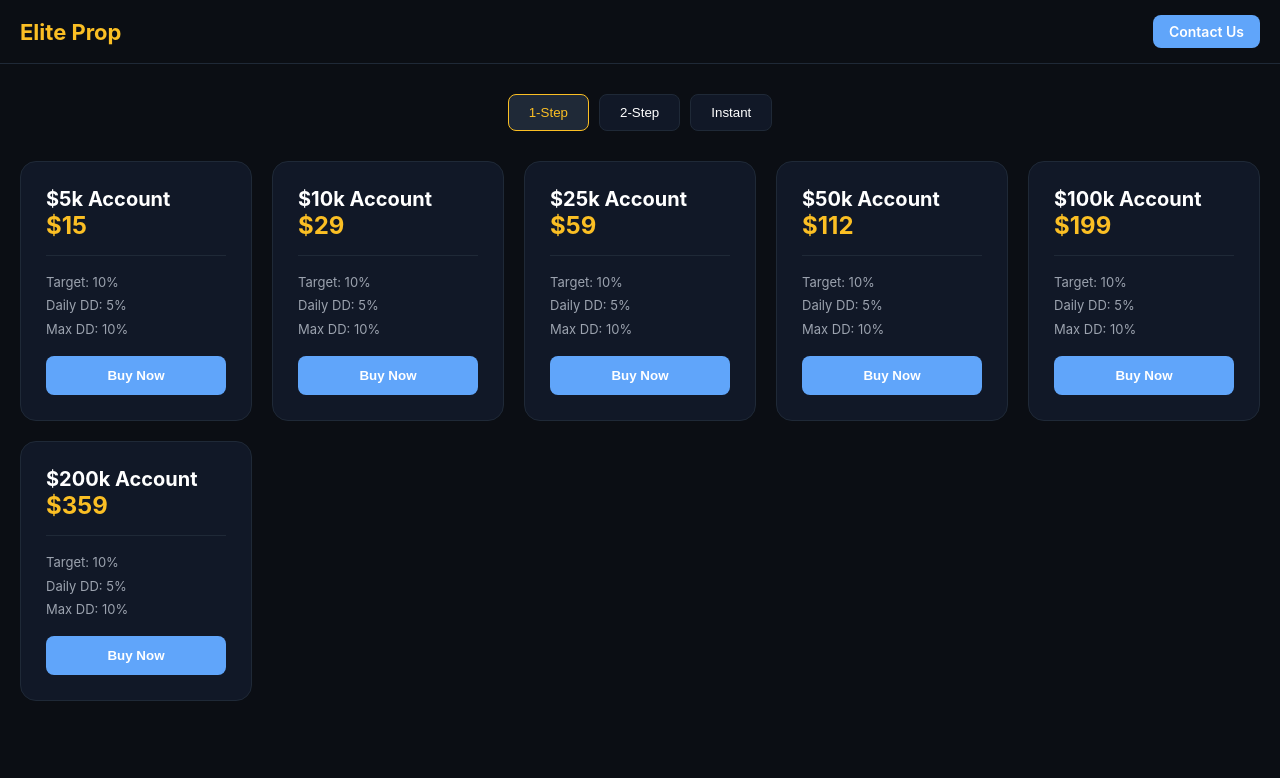
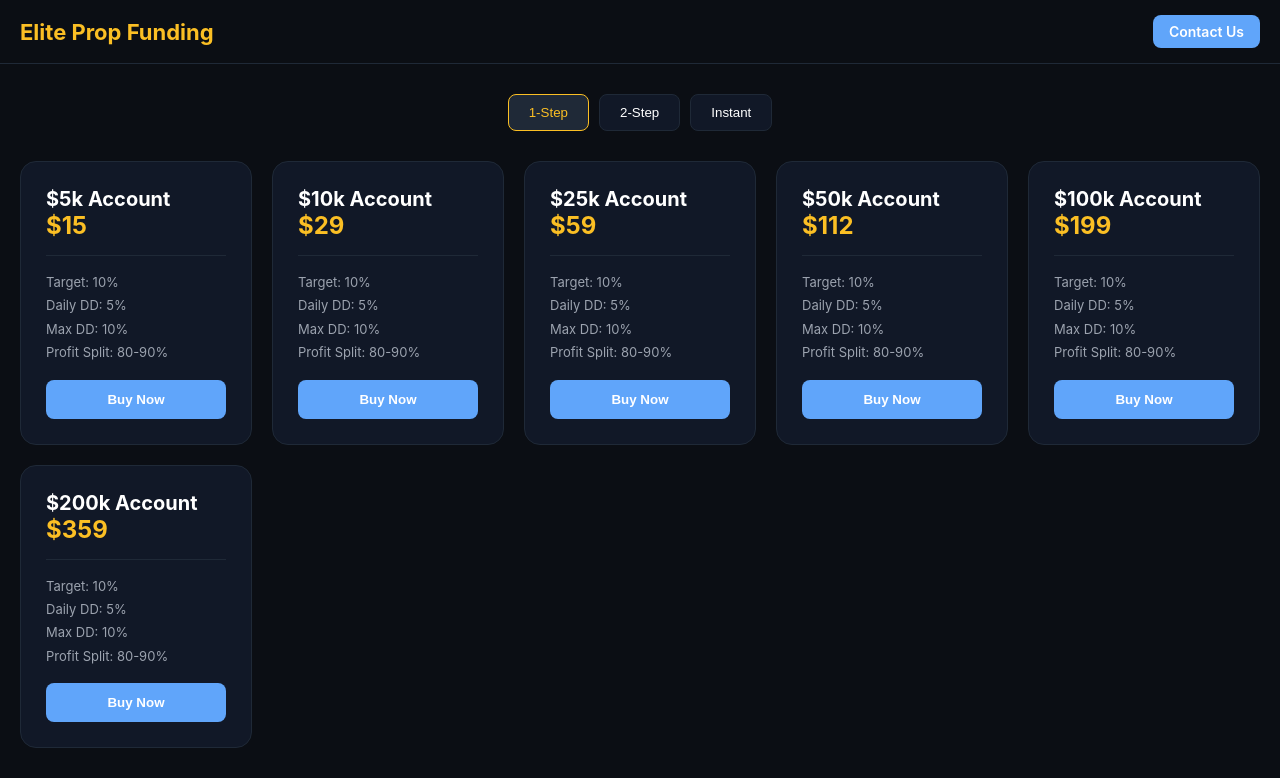
Before and after one commit to elitepropfunding-code/elite-prop-funding, a plain HTML site: page index.html in a window 1280 px wide. Both pictures are taken after a click on the button "1-Step". Shown: the top 778 px of the page. Drawn offline with Linux system fonts and the light colour scheme.

Commit message:
Update index.html

```diff
--- a/index.html
+++ b/index.html
@@ -8,19 +8,31 @@
     :root { --bg: #0b0e14; --card-bg: #111827; --border: #1f2937; --accent: #fbbf24; --btn: #60a5fa; }
     body { font-family: -apple-system, BlinkMacSystemFont, "Segoe UI", Roboto, sans-serif; background-color: var(--bg); color: #ffffff; margin: 0; padding: 0; }
 
+    /* Header */
     header { padding: 15px 20px; display: flex; justify-content: space-between; align-items: center; border-bottom: 1px solid var(--border); background: var(--bg); }
-    .logo { font-weight: bold; font-size: 22px; color: var(--accent); }
-    .nav-btn { background: var(--btn); color: #fff; padding: 8px 16px; border-radius: 8px; font-weight: 600; cursor: pointer; text-decoration: none; font-size: 14px; }
+    .logo { font-weight: bold; font-size: 22px; color: var(--accent); white-space: nowrap; }
+    .nav-btn { background: var(--btn); color: #fff; padding: 8px 16px; border-radius: 8px; font-weight: 600; cursor: pointer; text-decoration: none; font-size: 14px; border: none; }
 
+    /* Tabs */
     .tab-container { display: flex; justify-content: center; gap: 10px; margin: 30px 0; }
     .tab-btn { background: var(--card-bg); border: 1px solid var(--border); color: #fff; padding: 10px 20px; border-radius: 8px; cursor: pointer; transition: 0.3s; }
     .tab-btn.active { border-color: var(--accent); background: #1f2937; color: var(--accent); }
 
+    /* Trust & Reviews */
     .trust-section { text-align: center; margin: 40px 0; }
     .trust-badge { display: inline-block; padding: 10px 20px; border: 1px solid var(--accent); color: var(--accent); border-radius: 50px; font-weight: bold; margin-bottom: 20px; }
     .reviews-grid { display: grid; grid-template-columns: repeat(auto-fit, minmax(280px, 1fr)); gap: 20px; padding: 0 20px; margin-bottom: 50px; }
     .review-card { background: var(--card-bg); padding: 20px; border-radius: 12px; border: 1px solid var(--border); }
 
+    /* Highlight Section */
+    .highlight-banner { border: 2px solid var(--accent); background: #111827; padding: 30px; text-align: center; margin: 40px 20px; border-radius: 16px; box-shadow: 0 0 15px rgba(251, 191, 36, 0.2); }
+    .highlight-text { font-size: 32px; font-weight: bold; color: var(--accent); margin: 0; }
+
+    /* Payout Banner */
+    .payout-banner { background: linear-gradient(90deg, #1f2937, #111827); border-top: 2px solid var(--accent); padding: 40px 20px; text-align: center; margin-top: 50px; }
+    .payout-banner h2 { color: var(--accent); margin-bottom: 10px; }
+
+    /* Account Grid */
     .grid-container { padding: 0 20px 40px; }
     .account-grid { display: grid; grid-template-columns: repeat(auto-fit, minmax(220px, 1fr)); gap: 20px; }
     .account-card { background: var(--card-bg); border: 1px solid var(--border); padding: 25px; border-radius: 16px; text-align: left; transition: transform 0.2s; }
@@ -29,6 +41,7 @@
     .details { font-size: 13px; color: #9ca3af; margin: 15px 0; line-height: 1.8; border-top: 1px solid var(--border); padding-top: 15px; }
     .select-btn { width: 100%; background: var(--btn); color: #fff; padding: 12px; border-radius: 8px; border: none; cursor: pointer; font-weight: bold; }
 
+    /* Modal */
     .modal { display:none; position:fixed; top:0; left:0; width:100%; height:100%; background:rgba(0,0,0,0.9); z-index: 200; padding: 20px; overflow-y: auto; }
     .modal-content { background: var(--card-bg); max-width: 500px; margin: 50px auto; padding: 30px; border-radius: 20px; border: 1px solid var(--border); box-shadow: 0 10px 25px rgba(0,0,0,0.5); }
     .payment-option { background: var(--bg); border: 1px solid var(--border); padding: 15px; border-radius: 10px; margin-bottom: 10px; }
@@ -40,7 +53,7 @@
 <body>
 
   <header>
-    <div class="logo">Elite Prop</div>
+    <div class="logo">Elite Prop Funding</div>
     <a href="mailto:elitepropfunding@gmail.com" class="nav-btn">Contact Us</a>
   </header>
 
@@ -55,12 +68,21 @@
   </div>
 
   <div class="trust-section">
-    <div class="trust-badge">★ Trustworthy Prop Firm</div>
+    <div class="trust-badge">★ Elite Prop Funding | Trustworthy Firm</div>
     <div class="reviews-grid">
       <div class="review-card">"Elite Prop made my journey simple. The payout was instant!"<br><b>— Tony Mark King</b></div>
       <div class="review-card">"Best platform I have tested so far. Very disciplined rules."<br><b>— Jean King</b></div>
       <div class="review-card">"Finally, a prop firm that listens to traders. Highly recommend."<br><b>— Alan Dawson</b></div>
     </div>
+  </div>
+
+  <div class="highlight-banner">
+    <p class="highlight-text">We paid over $20,000,000 USD to our traders!</p>
+  </div>
+
+  <div class="payout-banner">
+    <h2>⚡ Payouts Within 24 Hours</h2>
+    <p>We believe in fast rewards. Once approved, your profit share is processed in less than 24 hours.</p>
   </div>
 
   <div id="modal" class="modal">
@@ -83,20 +105,20 @@
   <script>
     const data = {
       '1step': [
-        ['$5k', '$15', 'Target: 10%', 'Daily DD: 5%', 'Max DD: 10%'], ['$10k', '$29', 'Target: 10%', 'Daily DD: 5%', 'Max DD: 10%'],
-        ['$25k', '$59', 'Target: 10%', 'Daily DD: 5%', 'Max DD: 10%'], ['$50k', '$112', 'Target: 10%', 'Daily DD: 5%', 'Max DD: 10%'],
-        ['$100k', '$199', 'Target: 10%', 'Daily DD: 5%', 'Max DD: 10%'], ['$200k', '$359', 'Target: 10%', 'Daily DD: 5%', 'Max DD: 10%']
+        ['$5k', '$15', 'Target: 10%', 'Daily DD: 5%', 'Max DD: 10%', 'Profit Split: 80-90%'], ['$10k', '$29', 'Target: 10%', 'Daily DD: 5%', 'Max DD: 10%', 'Profit Split: 80-90%'],
+        ['$25k', '$59', 'Target: 10%', 'Daily DD: 5%', 'Max DD: 10%', 'Profit Split: 80-90%'], ['$50k', '$112', 'Target: 10%', 'Daily DD: 5%', 'Max DD: 10%', 'Profit Split: 80-90%'],
+        ['$100k', '$199', 'Target: 10%', 'Daily DD: 5%', 'Max DD: 10%', 'Profit Split: 80-90%'], ['$200k', '$359', 'Target: 10%', 'Daily DD: 5%', 'Max DD: 10%', 'Profit Split: 80-90%']
       ],
       '2step': [
-        ['$5k', '$11', 'Target: 8%/5%', 'Daily DD: 5%', 'Max DD: 10%'], ['$10k', '$20', 'Target: 8%/5%', 'Daily DD: 5%', 'Max DD: 10%'],
-        ['$25k', '$35', 'Target: 8%/5%', 'Daily DD: 5%', 'Max DD: 10%'], ['$50k', '$65', 'Target: 8%/5%', 'Daily DD: 5%', 'Max DD: 10%'],
-        ['$100k', '$110', 'Target: 8%/5%', 'Daily DD: 5%', 'Max DD: 10%'], ['$200k', '$210', 'Target: 8%/5%', 'Daily DD: 5%', 'Max DD: 10%'],
-        ['$500k', '$499', 'Target: 8%/5%', 'Daily DD: 5%', 'Max DD: 10%']
+        ['$5k', '$11', 'Target: 8%/5%', 'Daily DD: 5%', 'Max DD: 10%', 'Profit Split: 80-90%'], ['$10k', '$20', 'Target: 8%/5%', 'Daily DD: 5%', 'Max DD: 10%', 'Profit Split: 80-90%'],
+        ['$25k', '$35', 'Target: 8%/5%', 'Daily DD: 5%', 'Max DD: 10%', 'Profit Split: 80-90%'], ['$50k', '$65', 'Target: 8%/5%', 'Daily DD: 5%', 'Max DD: 10%', 'Profit Split: 80-90%'],
+        ['$100k', '$110', 'Target: 8%/5%', 'Daily DD: 5%', 'Max DD: 10%', 'Profit Split: 80-90%'], ['$200k', '$210', 'Target: 8%/5%', 'Daily DD: 5%', 'Max DD: 10%', 'Profit Split: 80-90%'],
+        ['$500k', '$499', 'Target: 8%/5%', 'Daily DD: 5%', 'Max DD: 10%', 'Profit Split: 80-90%']
       ],
       'instant': [
-        ['$1k', '$49', 'Target: No Target', 'Daily DD: 5%', 'Max DD: 5%'], ['$2.5k', '$99', 'Target: No Target', 'Daily DD: 5%', 'Max DD: 5%'],
-        ['$5k', '$199', 'Target: No Target', 'Daily DD: 5%', 'Max DD: 5%'], ['$10k', '$349', 'Target: No Target', 'Daily DD: 5%', 'Max DD: 5%'],
-        ['$25k', '$699', 'Target: No Target', 'Daily DD: 5%', 'Max DD: 5%']
+        ['$1k', '$49', 'Target: No Target', 'Daily DD: 5%', 'Max DD: 5%', 'Profit Split: 80-90%'], ['$2.5k', '$99', 'Target: No Target', 'Daily DD: 5%', 'Max DD: 5%', 'Profit Split: 80-90%'],
+        ['$5k', '$199', 'Target: No Target', 'Daily DD: 5%', 'Max DD: 5%', 'Profit Split: 80-90%'], ['$10k', '$349', 'Target: No Target', 'Daily DD: 5%', 'Max DD: 5%', 'Profit Split: 80-90%'],
+        ['$25k', '$699', 'Target: No Target', 'Daily DD: 5%', 'Max DD: 5%', 'Profit Split: 80-90%']
       ]
     };
 
@@ -108,7 +130,7 @@
         <div class="account-card">
           <div style="font-size: 20px; font-weight: bold;">${i[0]} Account</div>
           <div class="account-price-tag">${i[1]}</div>
-          <div class="details">${i[2]}<br>${i[3]}<br>${i[4]}</div>
+          <div class="details">${i[2]}<br>${i[3]}<br>${i[4]}<br>${i[5]}</div>
           <button class="select-btn" onclick="document.getElementById('modal').style.display='block'">Buy Now</button>
         </div>
       `).join('');
```
